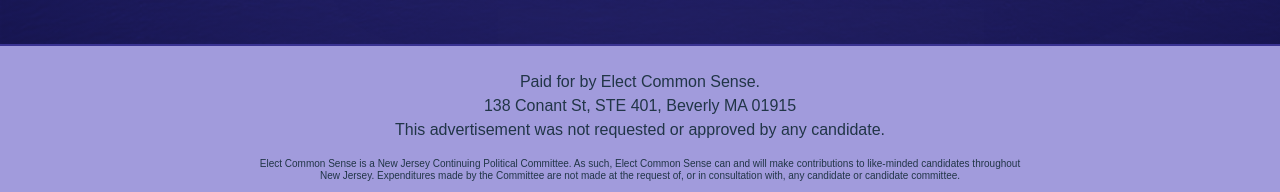
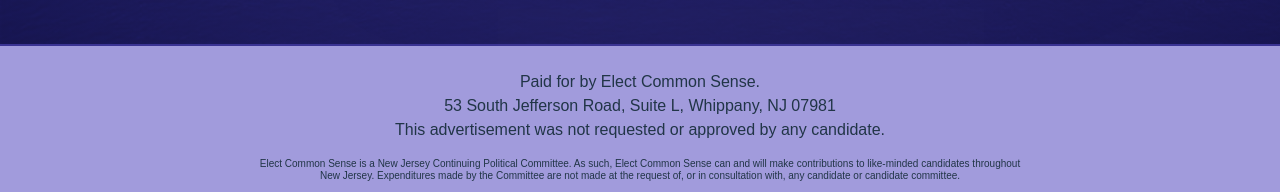
Before and after one commit to National-Public-Affairs/ecs-nj-splash-react, a React (Vite) app: page / in a window 1280 px wide. Shown: the part 1514-1706 px from the top of the page. Built offline with nearby package versions, Linux system fonts and the light colour scheme; a web font is replaced by a local one.

Commit message:
changed address

```diff
--- a/src/components/Footer/Footer.tsx
+++ b/src/components/Footer/Footer.tsx
@@ -6,7 +6,7 @@
       <div>
         Paid for by Elect Common Sense.
         <br />
-        138 Conant St, STE 401, Beverly MA 01915
+        53 South Jefferson Road, Suite L, Whippany, NJ 07981
         <br />
         This advertisement was not requested or approved by any candidate.
       </div>
```
